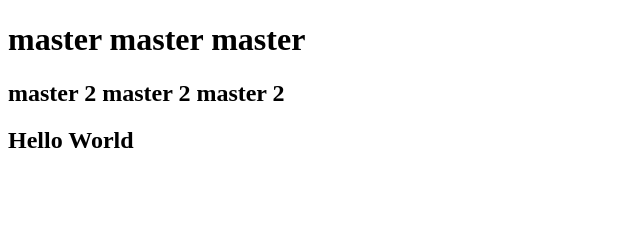
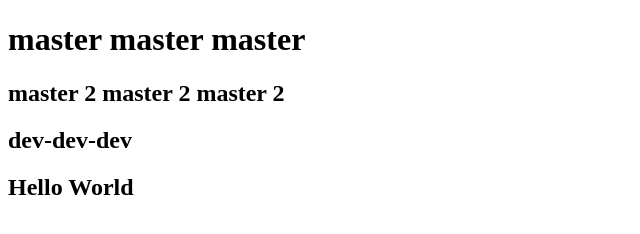
Before and after one commit to marvinlwt/github-demo, a plain HTML site: page index.html in a window 1280 px wide. Shown: the whole page, without its empty margins (0-640 px from the left). Drawn offline with Linux system fonts and the light colour scheme.

Commit message:
dev-dev-dev

```diff
--- a/index.html
+++ b/index.html
@@ -10,6 +10,7 @@
 
   <h1>master master master</h1>
   <h2>master 2 master 2 master 2</h2>
+  <h2>dev-dev-dev</h2>
 
   <h2>Hello World</h2>
 
```
